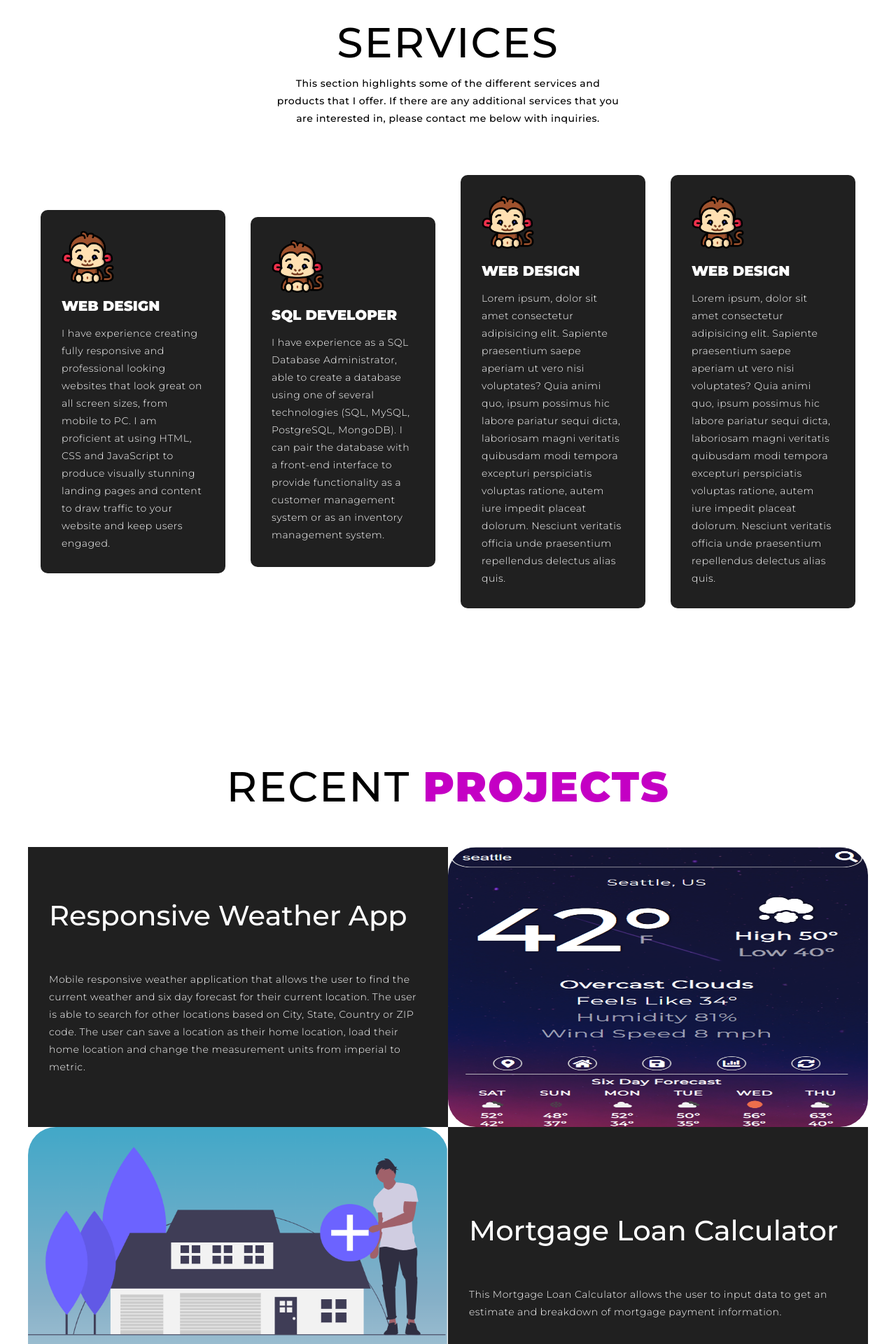
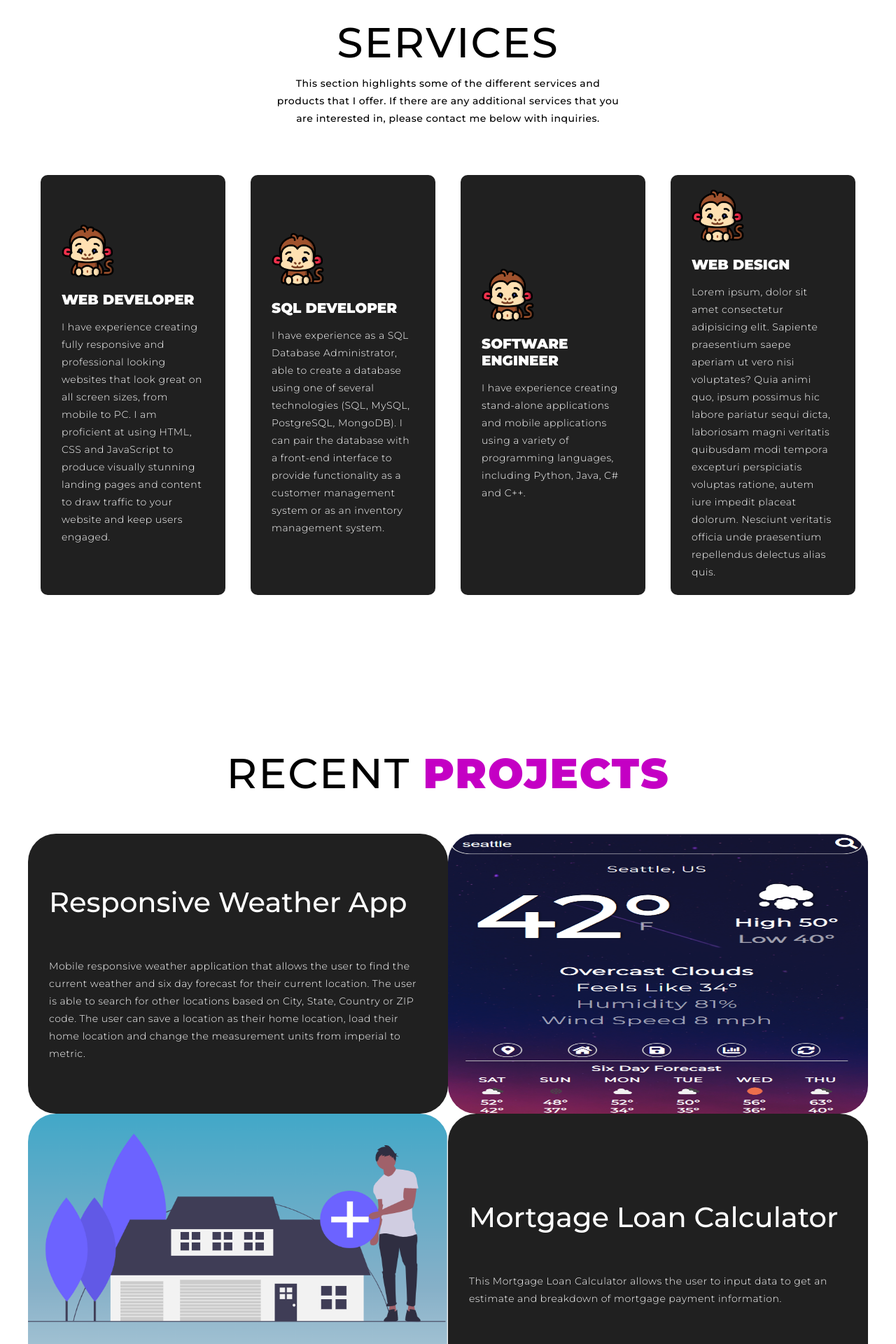
Before and after one commit to DDeShon/Developer-Portfolio, a PHP site: page / in a window 1280 px wide. Shown: the part 876-2796 px from the top of the page at 70% size. Run offline with PHP 8.4, Linux system fonts and the light colour scheme.

Commit message:
updated services

```diff
--- a/Styles/styles.css
+++ b/Styles/styles.css
@@ -344,6 +344,7 @@ p {
   border-radius: 10px;
   background-color: rgb(32, 32, 32);
   margin: 10px 5%;
+  height: 500px;
 }
 
 #services .service-bottom .icon {
@@ -410,6 +411,7 @@ p {
   flex-direction: column;
   background-color: rgb(32, 32, 32);
   color: white;
+  border-radius: 40px;
 }
 
 #projects .project-info h2 {
@@ -617,7 +619,6 @@ textarea {
 
   /* Services Section */
   #services .service-bottom .service-item {
-    min-height: 420px;
     flex-basis: 45%;
     margin: 1.5%;
   }
@@ -629,7 +630,6 @@ textarea {
     height: 400px;
     width: 100%;
     margin: 0;
-    border-radius: 0;
   }
 
   #projects .all-projects .project-item:nth-child(even) {
@@ -718,7 +718,7 @@ textarea {
 
   /*  Services Section  */
   #services .service-bottom .service-item {
-    min-height: 500px;
+    height: 600px;
     flex-basis: 22%;
     margin: 1.5%;
   }
--- a/index.html
+++ b/index.html
@@ -60,7 +60,7 @@
             <div class="icon">
               <img src="/Images/Code_Monkey.png" />
             </div>
-            <h2>Web Design</h2>
+            <h2>Web Developer</h2>
             <p>
               I have experience creating fully responsive and professional
               looking websites that look great on all screen sizes, from mobile
@@ -86,14 +86,11 @@
             <div class="icon">
               <img src="/Images/Code_Monkey.png" />
             </div>
-            <h2>Web Design</h2>
+            <h2>Software Engineer</h2>
             <p>
-              Lorem ipsum, dolor sit amet consectetur adipisicing elit. Sapiente
-              praesentium saepe aperiam ut vero nisi voluptates? Quia animi quo,
-              ipsum possimus hic labore pariatur sequi dicta, laboriosam magni
-              veritatis quibusdam modi tempora excepturi perspiciatis voluptas
-              ratione, autem iure impedit placeat dolorum. Nesciunt veritatis
-              officia unde praesentium repellendus delectus alias quis.
+              I have experience creating stand-alone applications and mobile
+              applications using a variety of programming languages, including
+              Python, Java, C# and C++.
             </p>
           </div>
           <div class="service-item">
```
